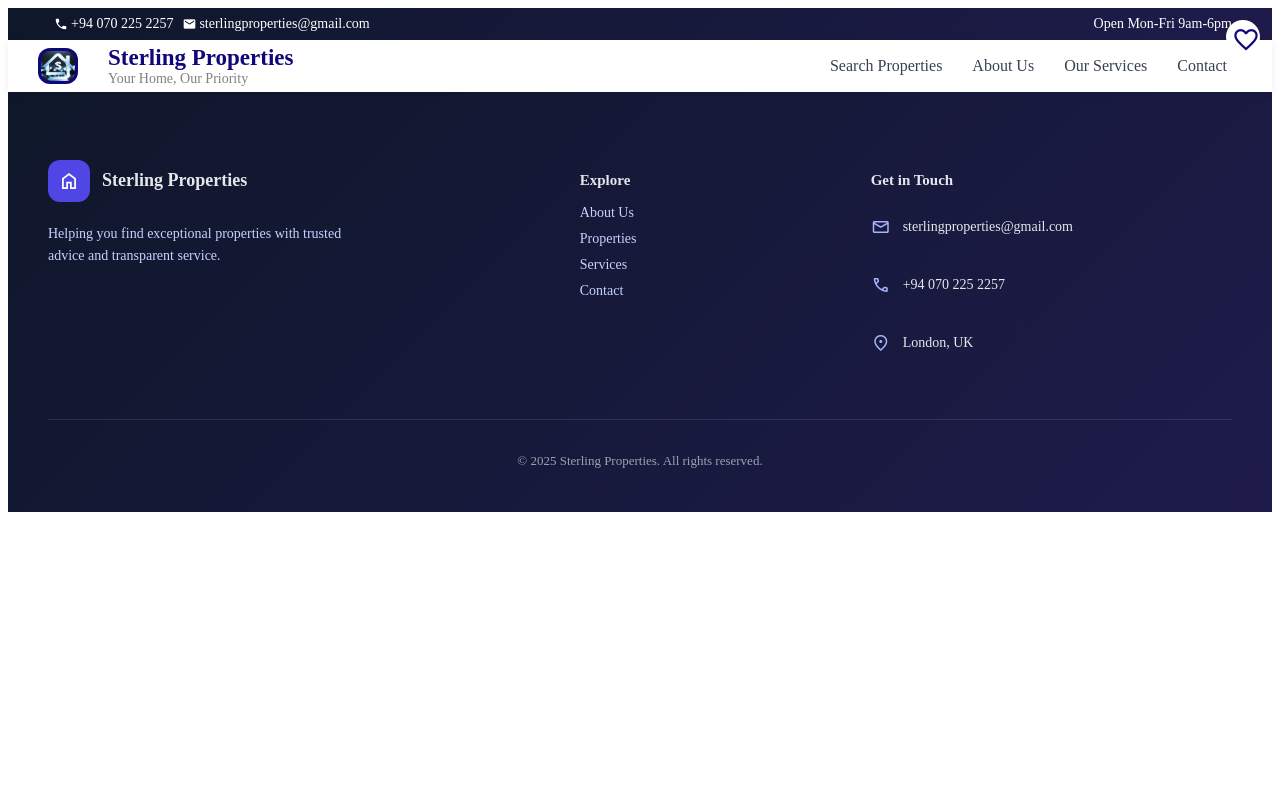
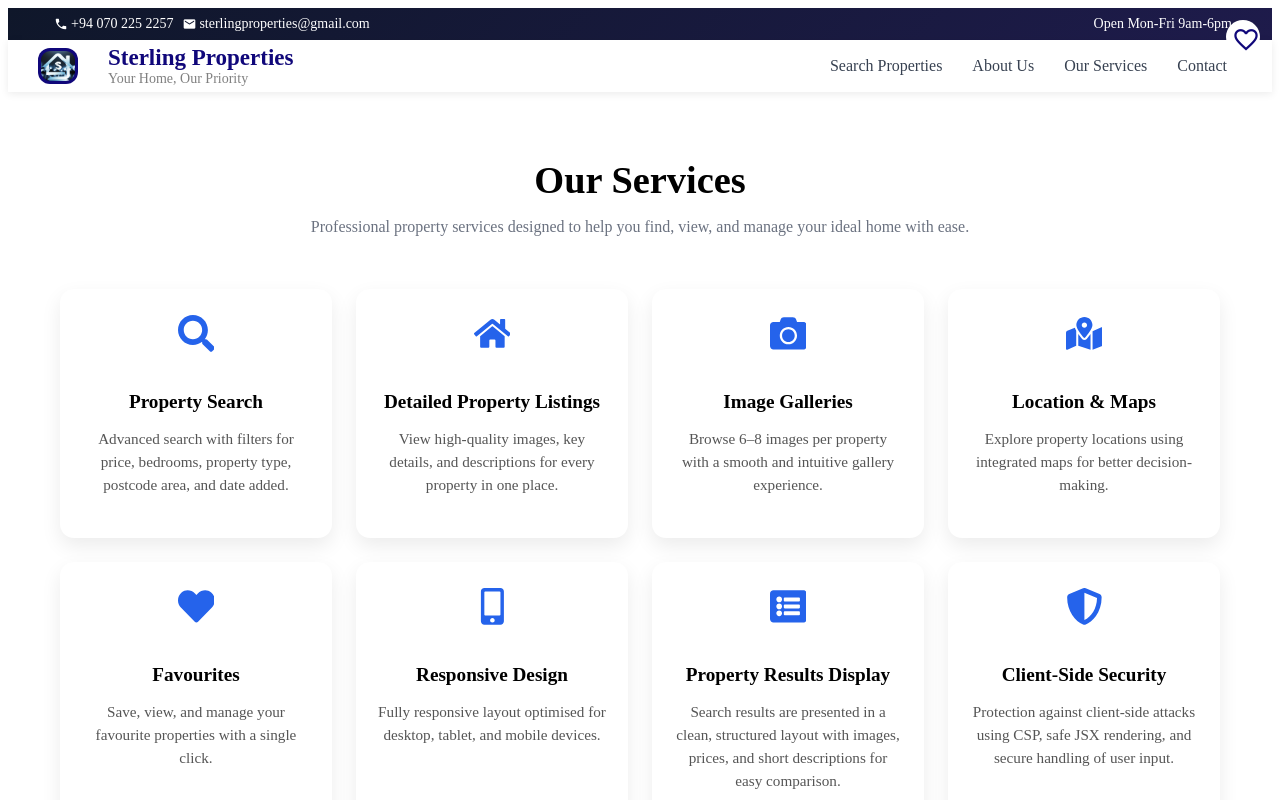
Before and after one commit to RakinduNiwunhella/Estate-Agent-Client-side-Web-Application, a React (Vite) app: page /services in a window 1280 px wide. Shown: the top 800 px of the page. Built offline with nearby package versions, Linux system fonts and the light colour scheme.

Commit message:
Add Services component
Introduced a new Services component with corresponding CSS.

```diff
--- a/package.json
+++ b/package.json
@@ -10,6 +10,11 @@
     "preview": "vite preview"
   },
   "dependencies": {
+    "@emotion/react": "^11.14.0",
+    "@emotion/styled": "^11.14.1",
+    "@mui/material": "^7.3.6",
+    "@mui/x-date-pickers": "^8.23.0",
+    "dayjs": "^1.11.19",
     "react": "^19.2.0",
     "react-datepicker": "^9.1.0",
     "react-dom": "^19.2.0",
--- a/src/App.jsx
+++ b/src/App.jsx
@@ -10,6 +10,7 @@ import { useState } from "react";
 import data from "./assets/properties.json";
 import { useParams } from "react-router-dom";
 import Favourite from "./components/Favourites";
+import Services from "./components/Services";
 
 function PropertyDetailsWrapper({ favourites, addToFavourites, removeFromFavourites }) {  const { id } = useParams();
  const property = data.properties.find(
@@ -43,6 +44,7 @@ function Home({ favourites, addToFavourites, removeFromFavourites, clearFavourit
   clearFavourites={clearFavourites}
 />
       <About />
+      <Services />
     </>
   );
 }
@@ -80,6 +82,7 @@ const clearFavourites = () => {
     />
   }
 />
+<Route path="/services" element={<Services />} />
 <Route
   path="/favourites"
   element={
--- a/src/components/Properties.css
+++ b/src/components/Properties.css
@@ -61,8 +61,7 @@
 
 /* Inputs & selects */
 .filter-field input,
-.filter-field select,
-.react-datepicker__input-container input {
+.filter-field select {
   width: 100%;
   height: 44px;
   padding: 0 14px 0 38px;
@@ -116,22 +115,9 @@
   border-color: #4f46e5;
 }
 
-/* Date picker input */
-.date-picker {
-  width: 100%;
-  height: 44px;
-  padding: 0 14px 0 38px;
-  border-radius: 12px;
-  border: 1px solid #d1d5db;
-  font-size: 14px;
-  background: #ffffff;
-  color: #111827;
-}
 
-/* React-datepicker wrapper */
-.react-datepicker-wrapper {
-  width: 100%;
-}
+
+
 
 /* PROPERTY GRID */
 .property-grid {
--- /dev/null
+++ b/src/components/Services.css
@@ -0,0 +1,83 @@
+/* Services Page */
+.services-page {
+  max-width: 1200px;
+  margin: 0 auto;
+  padding: 40px 20px;
+}
+
+/* Hero Section */
+.services-hero {
+  text-align: center;
+  margin-bottom: 50px;
+}
+
+.services-hero h1 {
+  font-size: 2.4rem;
+  font-weight: 600;
+  margin-bottom: 12px;
+}
+
+.services-hero p {
+  font-size: 1rem;
+  color: #6b7280;
+  max-width: 700px;
+  margin: 0 auto;
+  line-height: 1.6;
+}
+
+/* Services Grid */
+.services-grid {
+  display: grid;
+  grid-template-columns: repeat(auto-fit, minmax(260px, 1fr));
+  gap: 24px;
+}
+
+/* Service Card */
+.service-card {
+  background: #ffffff;
+  border-radius: 14px;
+  padding: 26px 22px;
+  text-align: center;
+  box-shadow: 0 8px 20px rgba(0, 0, 0, 0.08);
+  transition: transform 0.25s ease, box-shadow 0.25s ease;
+}
+
+.service-card:hover {
+  transform: translateY(-6px);
+  box-shadow: 0 14px 30px rgba(0, 0, 0, 0.12);
+}
+
+/* Icon */
+.service-icon {
+  font-size: 2.3rem;
+  color: #2563eb; /* adjust to match your theme */
+  margin-bottom: 16px;
+}
+
+/* Card Text */
+.service-card h3 {
+  font-size: 1.2rem;
+  font-weight: 600;
+  margin-bottom: 10px;
+}
+
+.service-card p {
+  font-size: 0.95rem;
+  color: #555;
+  line-height: 1.5;
+}
+
+/* Responsive */
+@media (max-width: 768px) {
+  .services-page {
+    padding: 30px 15px;
+  }
+
+  .services-hero h1 {
+    font-size: 2rem;
+  }
+
+  .service-card {
+    padding: 22px 18px;
+  }
+}
--- /dev/null
+++ b/src/components/Services.jsx
@@ -0,0 +1,102 @@
+import React from "react";
+import "./Services.css";
+import {
+  FaHome,
+  FaSearch,
+  FaHeart,
+  FaCamera,
+  FaMapMarkedAlt,
+  FaMobileAlt,
+  FaListAlt,
+  FaShieldAlt,
+} from "react-icons/fa";
+
+function Services() {
+  return (
+    <div className="services-page">
+      <header className="services-hero">
+        <h1>Our Services</h1>
+        <p>
+          Professional property services designed to help you find, view, and
+          manage your ideal home with ease.
+        </p>
+      </header>
+
+      <section className="services-grid">
+        <div className="service-card">
+          <FaSearch className="service-icon" />
+          <h3>Property Search</h3>
+          <p>
+            Advanced search with filters for price, bedrooms, property type,
+            postcode area, and date added.
+          </p>
+        </div>
+
+        <div className="service-card">
+          <FaHome className="service-icon" />
+          <h3>Detailed Property Listings</h3>
+          <p>
+            View high-quality images, key details, and descriptions for every
+            property in one place.
+          </p>
+        </div>
+
+        <div className="service-card">
+          <FaCamera className="service-icon" />
+          <h3>Image Galleries</h3>
+          <p>
+            Browse 6–8 images per property with a smooth and intuitive gallery
+            experience.
+          </p>
+        </div>
+
+        <div className="service-card">
+          <FaMapMarkedAlt className="service-icon" />
+          <h3>Location & Maps</h3>
+          <p>
+            Explore property locations using integrated maps for better
+            decision-making.
+          </p>
+        </div>
+
+        <div className="service-card">
+          <FaHeart className="service-icon" />
+          <h3>Favourites</h3>
+          <p>
+            Save, view, and manage your favourite properties with a single
+            click.
+          </p>
+        </div>
+
+        <div className="service-card">
+          <FaMobileAlt className="service-icon" />
+          <h3>Responsive Design</h3>
+          <p>
+            Fully responsive layout optimised for desktop, tablet, and mobile
+            devices.
+          </p>
+        </div>
+
+        <div className="service-card">
+          <FaListAlt className="service-icon" />
+          <h3>Property Results Display</h3>
+          <p>
+            Search results are presented in a clean, structured layout with images,
+            prices, and short descriptions for easy comparison.
+          </p>
+        </div>
+
+        <div className="service-card">
+          <FaShieldAlt className="service-icon" />
+          <h3>Client-Side Security</h3>
+          <p>
+            Protection against client-side attacks using CSP, safe JSX rendering,
+            and secure handling of user input.
+          </p>
+        </div>
+      </section>
+    </div>
+  );
+}
+
+export default Services;
```
Also changed, not shown: src/components/Properties.jsx (+70 -99 lines), 1 other file (tests, documents, lock files or other folders).
